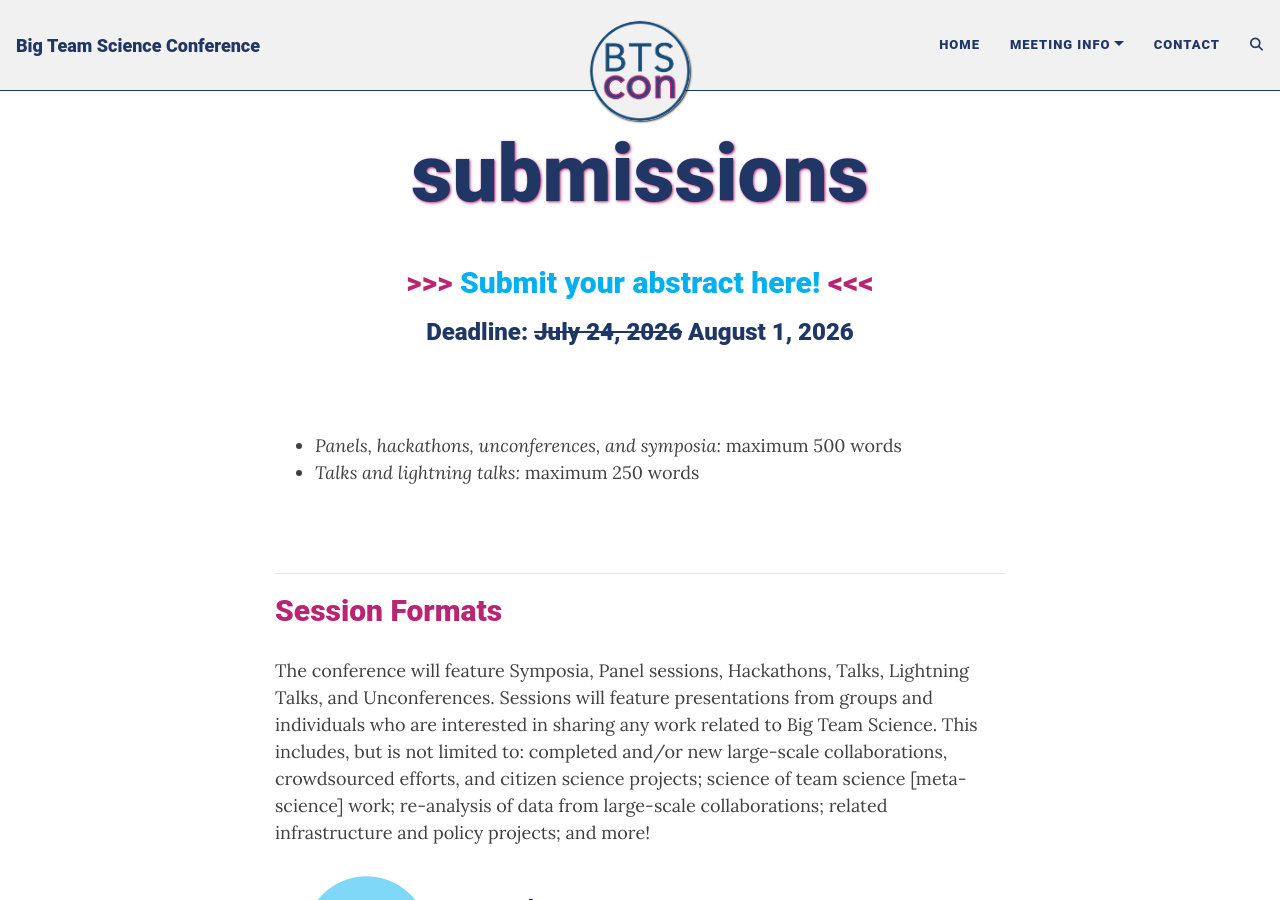
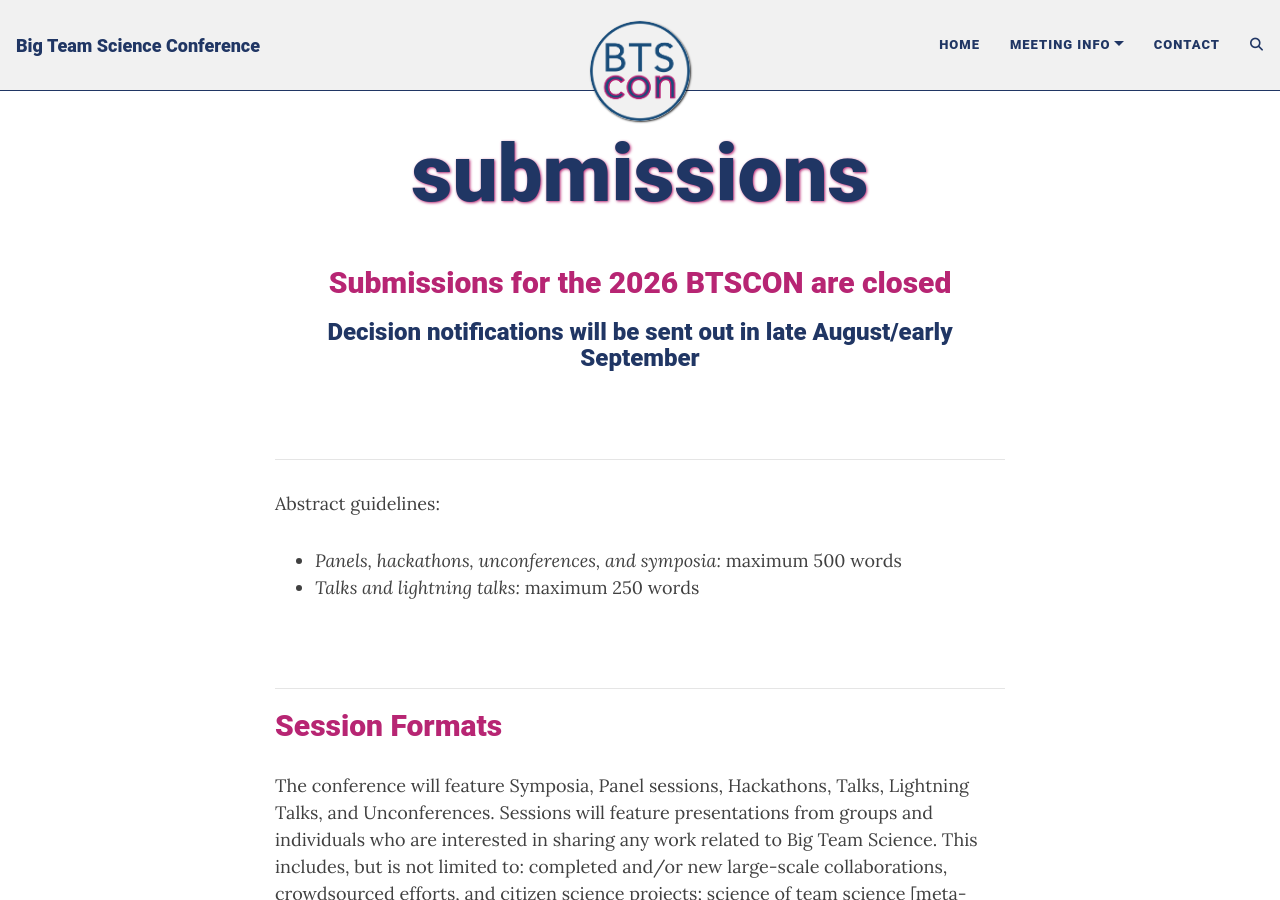
Before and after one commit to bigteamscienceconference/bigteamscienceconference.github.io, a Jekyll site: the page built from submissions.md, in a window 1280 px wide and 900 px high. Built offline with Jekyll 4.4.1, drawn with Linux system fonts in a browser that asks for light colours; comment, search, counter and statistics services are not loaded.

Commit message:
close submissions

```diff
--- a/submissions.md
+++ b/submissions.md
@@ -3,13 +3,19 @@ layout: page
 title: submissions
 ---
 
-
+<!--
 <h2 align="center"> >>> <a href="https://docs.google.com/forms/d/e/1FAIpQLSczrognsXpKF4Ry6pvdpr7RJ2gkMQDy-AfipdOmMC-HBlo-Yg/viewform?usp=publish-editor" target="_blank">Submit your abstract here!</a> <<< </h2>
 
 <h3 align="center">Deadline: <s>July 24, 2026</s> August 1, 2026</h3>
+-->
 
+<h2 align="center">Submissions for the 2026 BTSCON are closed</h2>
+<h3 align="center">Decision notifications will be sent out in late August/early September</h3>
 
 <br>
+
+***
+Abstract guidelines:
 
 * *Panels, hackathons, unconferences, and symposia:* maximum 500 words
 * *Talks and lightning talks:* maximum 250 words
```
